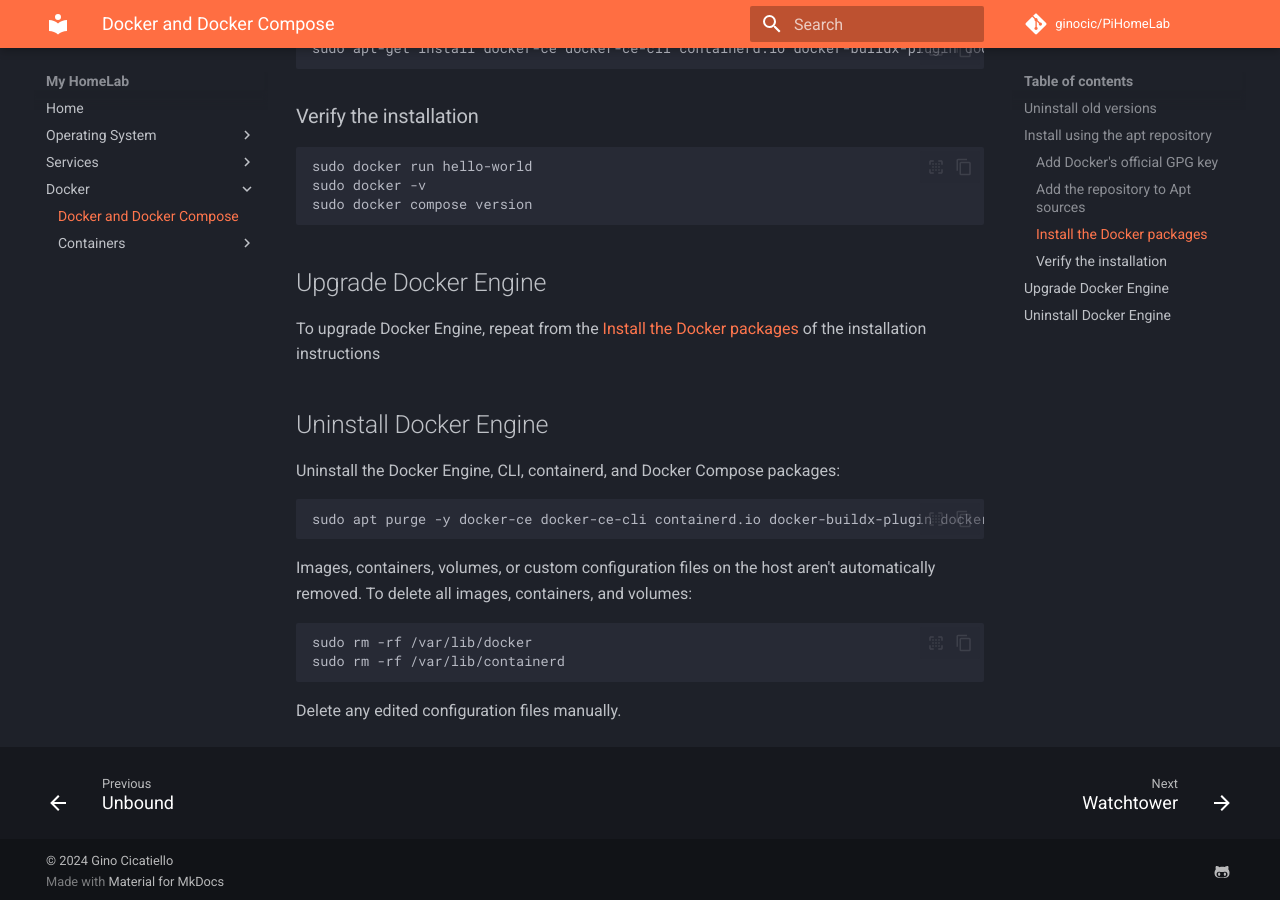
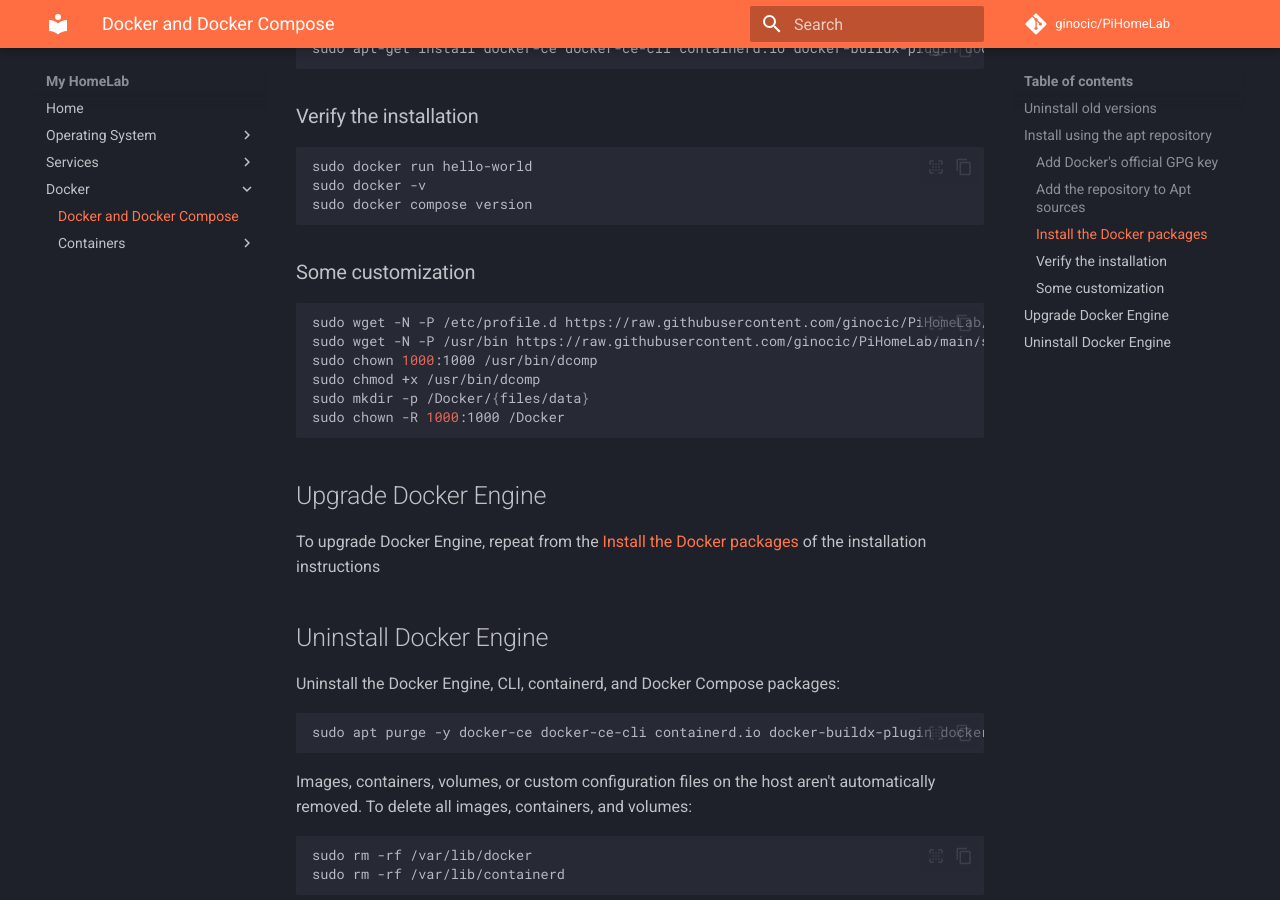
Before and after one commit to ginocic/PiHomeLab, an MkDocs documentation site: the page built from docs/docker/docker.md, in a window 1280 px wide and 900 px high, scrolled down 1001 px. Built offline with MkDocs 1.6.1 and Material for MkDocs 9.7.7, drawn with Linux system fonts in a browser that asks for light colours; comment, search, counter and statistics services are not loaded.

Commit message:
docker script added and some modifications

````diff
--- a/docs/docker/docker.md
+++ b/docs/docker/docker.md
@@ -52,6 +52,17 @@ sudo docker -v
 sudo docker compose version
 ```
 
+### Some customization
+
+``` sh
+sudo wget -N -P /etc/profile.d https://raw.githubusercontent.com/ginocic/PiHomeLab/main/scripts/02.docker.sh
+sudo wget -N -P /usr/bin https://raw.githubusercontent.com/ginocic/PiHomeLab/main/scripts/dcomp
+sudo chown 1000:1000 /usr/bin/dcomp
+sudo chmod +x /usr/bin/dcomp
+sudo mkdir -p /Docker/{files/data}
+sudo chown -R 1000:1000 /Docker
+```
+
 ## Upgrade Docker Engine
 
 To upgrade Docker Engine, repeat from the [Install the Docker packages] of the installation instructions
````
Also changed, not shown: docs/mandatory/all.md (+1 -1 lines), docs/services/pihole.md (+6 -0 lines), 2 other files.
